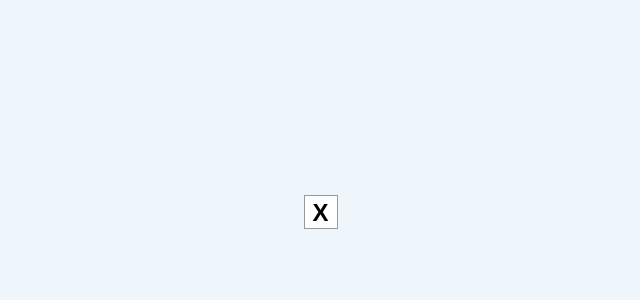
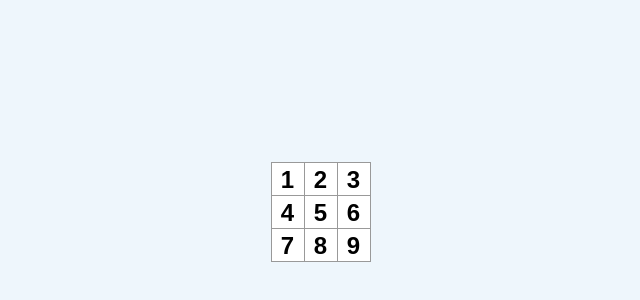
Before and after one commit to karlchvojka/Tic-Tac-Toe, a Next.js app: page / in a window 1280 px wide. Shown: the part 188-488 px from the top of the page, without its empty margins (320-960 px from the left). Built offline with nearby package versions, Linux system fonts and the light colour scheme.

Commit message:
FEAT: Establish board component

```diff
--- /dev/null
+++ b/src/components/Board/Board.module.css
@@ -0,0 +1,21 @@
+.board-row:after {
+  clear: both;
+  content: '';
+  display: table;
+}
+
+.square {
+  background: #fff;
+  border: 1px solid #999;
+  color: #000000;
+  float: left;
+  font-size: 24px;
+  font-weight: bold;
+  line-height: 34px;
+  height: 34px;
+  margin-right: -1px;
+  margin-top: -1px;
+  padding: 0;
+  text-align: center;
+  width: 34px;
+}
--- /dev/null
+++ b/src/components/Board/board.tsx
@@ -0,0 +1,23 @@
+import styles from "./Board.module.css";
+
+export default function Board() {
+  return (
+    <div className="board-wrap">
+      <div className="board-row">
+        <button className={styles.square}>1</button>
+        <button className={styles.square}>2</button>
+        <button className={styles.square}>3</button>
+      </div>
+      <div className="board-row">
+        <button className={styles.square}>4</button>
+        <button className={styles.square}>5</button>
+        <button className={styles.square}>6</button>
+      </div>
+      <div className="board-row">
+        <button className={styles.square}>7</button>
+        <button className={styles.square}>8</button>
+        <button className={styles.square}>9</button>
+      </div>
+    </div>
+  );
+}
--- a/src/pages/index.tsx
+++ b/src/pages/index.tsx
@@ -1,9 +1,9 @@
 import Head from "next/head";
 import styles from "@/styles/Home.module.css";
 
-function Square() {
-  return <button className={styles.square}>X</button>
-}
+/* Component Imports */
+import Board from '@/components/Board/board';
+/* End Component Imports */
 
 export default function Home() {
   return (
@@ -16,7 +16,7 @@ export default function Home() {
       </Head>
       <div className={`${styles.page}`} >
         <main className={styles.main}>
-          <Square />
+          <Board />
         </main>
       </div>
     </>
--- a/src/styles/Home.module.css
+++ b/src/styles/Home.module.css
@@ -13,22 +13,18 @@
   flex-direction: column;
   gap: 32px;
   grid-row-start: 2;
+}
 
-  .square {
-    background: #fff;
-    border: 1px solid #999;
-    color: #000000;
-    float: left;
-    font-size: 24px;
-    font-weight: bold;
-    line-height: 34px;
-    height: 34px;
-    margin-right: -1px;
-    margin-top: -1px;
-    padding: 0;
-    text-align: center;
-    width: 34px;
-  }
+.status {
+  margin-bottom: 10px;
+}
+.game {
+  display: flex;
+  flex-direction: row;
+}
+
+.game-info {
+  margin-left: 20px;
 }
 
 @media (max-width: 600px) {
--- a/src/styles/globals.css
+++ b/src/styles/globals.css
@@ -2,15 +2,14 @@
   --background: #EEF6FC;
 }
 
-html,
-body {
+html, body {
   max-width: 100vw;
   overflow-x: hidden;
 }
 
 body {
   background: var(--background);
-  font-family: Arial, Helvetica, sans-serif;
+  font-family: sans-serif;
   -webkit-font-smoothing: antialiased;
   -moz-osx-font-smoothing: grayscale;
 }
@@ -25,3 +24,41 @@ a {
   color: inherit;
   text-decoration: none;
 }
+
+h1 {
+  margin-top: 0;
+  font-size: 22px;
+}
+
+h2 {
+  margin-top: 0;
+  font-size: 20px;
+}
+
+h3 {
+  margin-top: 0;
+  font-size: 18px;
+}
+
+h4 {
+  margin-top: 0;
+  font-size: 16px;
+}
+
+h5 {
+  margin-top: 0;
+  font-size: 14px;
+}
+
+h6 {
+  margin-top: 0;
+  font-size: 12px;
+}
+
+code {
+  font-size: 1.2em;
+}
+
+ul {
+  padding-inline-start: 20px;
+}
```
